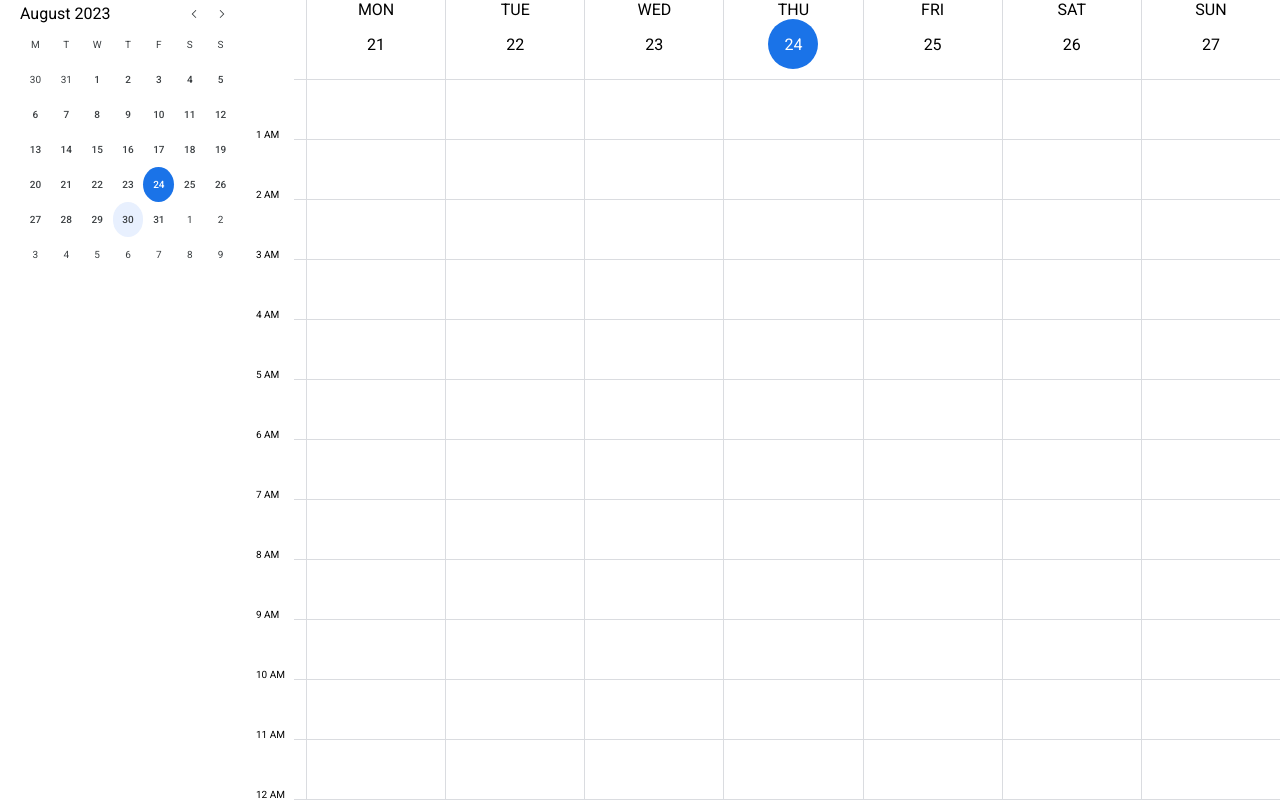
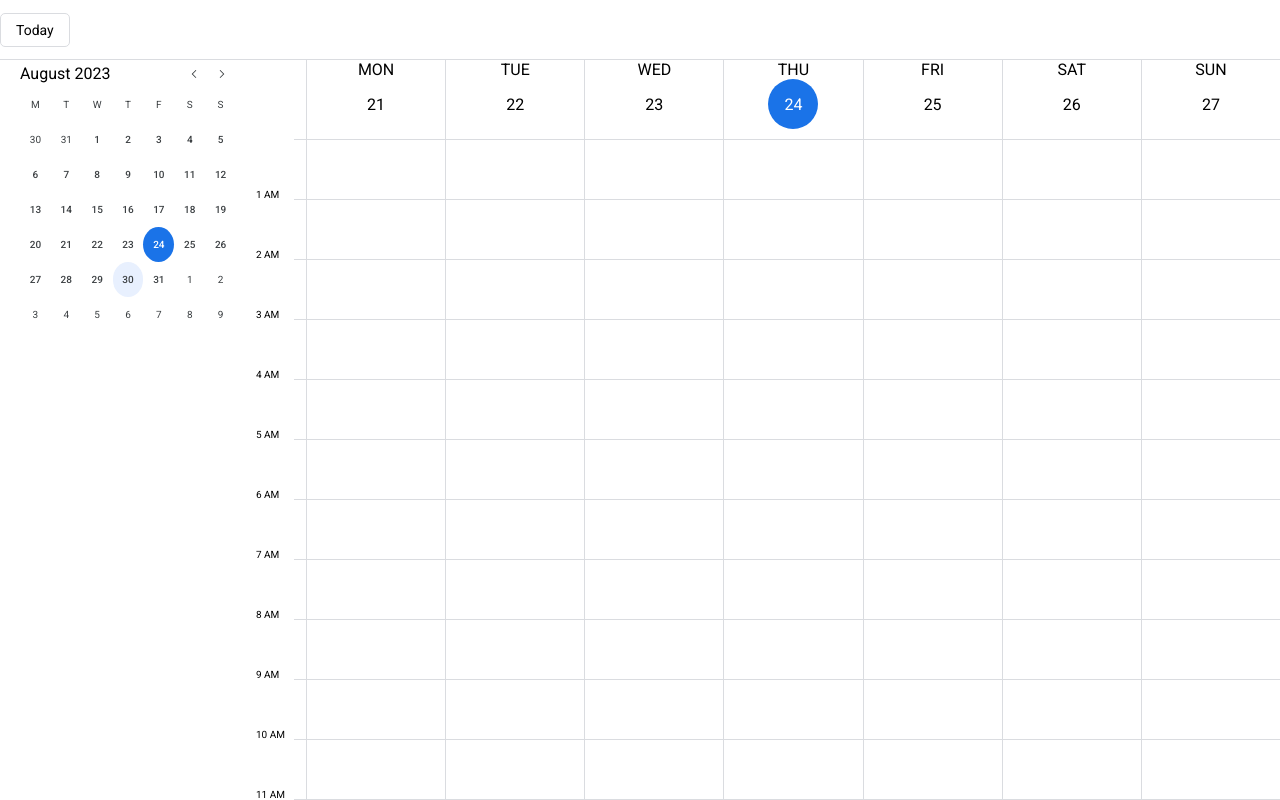
Before and after one commit to BriedyteE/calendar_react, a React (Vite) app: page / in a window 1280 px wide. Built offline with nearby package versions, Linux system fonts and the light colour scheme.

Commit message:
Moved header to separate component and added today btn

```diff
--- a/src/components/App/App.tsx
+++ b/src/components/App/App.tsx
@@ -1,19 +1,30 @@
 import { useState } from "react";
-import { getDateData, getFirstDateOfWeek } from "../../utils/date";
+import {
+  getDateData,
+  getFirstDateOfMonth,
+  getFirstDateOfWeek,
+} from "../../utils/date";
 import Styles from "./app.module.css";
 import Sidebar from "../Sidebar/Sidebar";
 import Weekcalendar from "../WeekCalendar";
+import Header from "../Header";
 
 function App() {
   const currentDate = getDateData(new Date());
-  const [miniCalMonthStart, setMiniCalMonthStart] = useState(
-    new Date(currentDate.year, currentDate.month, 1)
-  );
+  const defaultMiniCalDate = getFirstDateOfMonth(currentDate.date);
+
+  const [miniCalMonthStart, setMiniCalMonthStart] =
+    useState(defaultMiniCalDate);
   const [selectedDate, setSelectedDate] = useState(currentDate.date);
 
   return (
     <div className={Styles.appWrapper}>
-      <header className={Styles.header}></header>
+      <Header
+        onTodayBtnClick={() => {
+          setMiniCalMonthStart(defaultMiniCalDate);
+          setSelectedDate(currentDate.date);
+        }}
+      />
       <div className={Styles.sidebarAndMain}>
         <Sidebar
           miniCalMonthStart={miniCalMonthStart}
--- a/src/components/App/app.module.css
+++ b/src/components/App/app.module.css
@@ -4,13 +4,9 @@
   flex-direction: column;
 }
 
-.header {
-  height: 60px;
-}
-
 .sidebarAndMain {
   display: flex;
-  height: 100%;
+  height: calc(100% - 60px);
 }
 
 .main {
--- /dev/null
+++ b/src/components/Button/Button.tsx
@@ -0,0 +1,16 @@
+import Styles from "./button.module.css";
+
+interface ButtonProps {
+  onClick: () => void;
+  text: string;
+}
+
+function Button({ onClick, text }: ButtonProps) {
+  return (
+    <button onClick={onClick} className={Styles.plainBtn}>
+      {text}
+    </button>
+  );
+}
+
+export default Button;
--- /dev/null
+++ b/src/components/Button/button.module.css
@@ -0,0 +1,13 @@
+.plainBtn {
+  border: 1px solid var(--border-color);
+  border-radius: 5px;
+  font-size: 14px;
+  font-weight: 400;
+  padding: 8px 15px;
+  background: none;
+  cursor: pointer;
+}
+
+.plainBtn:hover {
+  background-color: var(--light-grey-color);
+}
--- /dev/null
+++ b/src/components/Button/index.ts
@@ -0,0 +1,2 @@
+export { default } from "./Button";
+export * from "./Button";
--- /dev/null
+++ b/src/components/Header/Header.tsx
@@ -0,0 +1,16 @@
+import Button from "../Button";
+import Styles from "./header.module.css";
+
+interface HeaderProps {
+  onTodayBtnClick: () => void;
+}
+
+function Header({ onTodayBtnClick }: HeaderProps) {
+  return (
+    <header className={Styles.header}>
+      <Button onClick={onTodayBtnClick} text="Today" />
+    </header>
+  );
+}
+
+export default Header;
--- /dev/null
+++ b/src/components/Header/header.module.css
@@ -0,0 +1,6 @@
+.header {
+  height: 60px;
+  border-bottom: var(--thin-border);
+  display: flex;
+  align-items: center;
+}
--- /dev/null
+++ b/src/components/Header/index.ts
@@ -0,0 +1,2 @@
+export { default } from "./Header";
+export * from "./Header";
```
